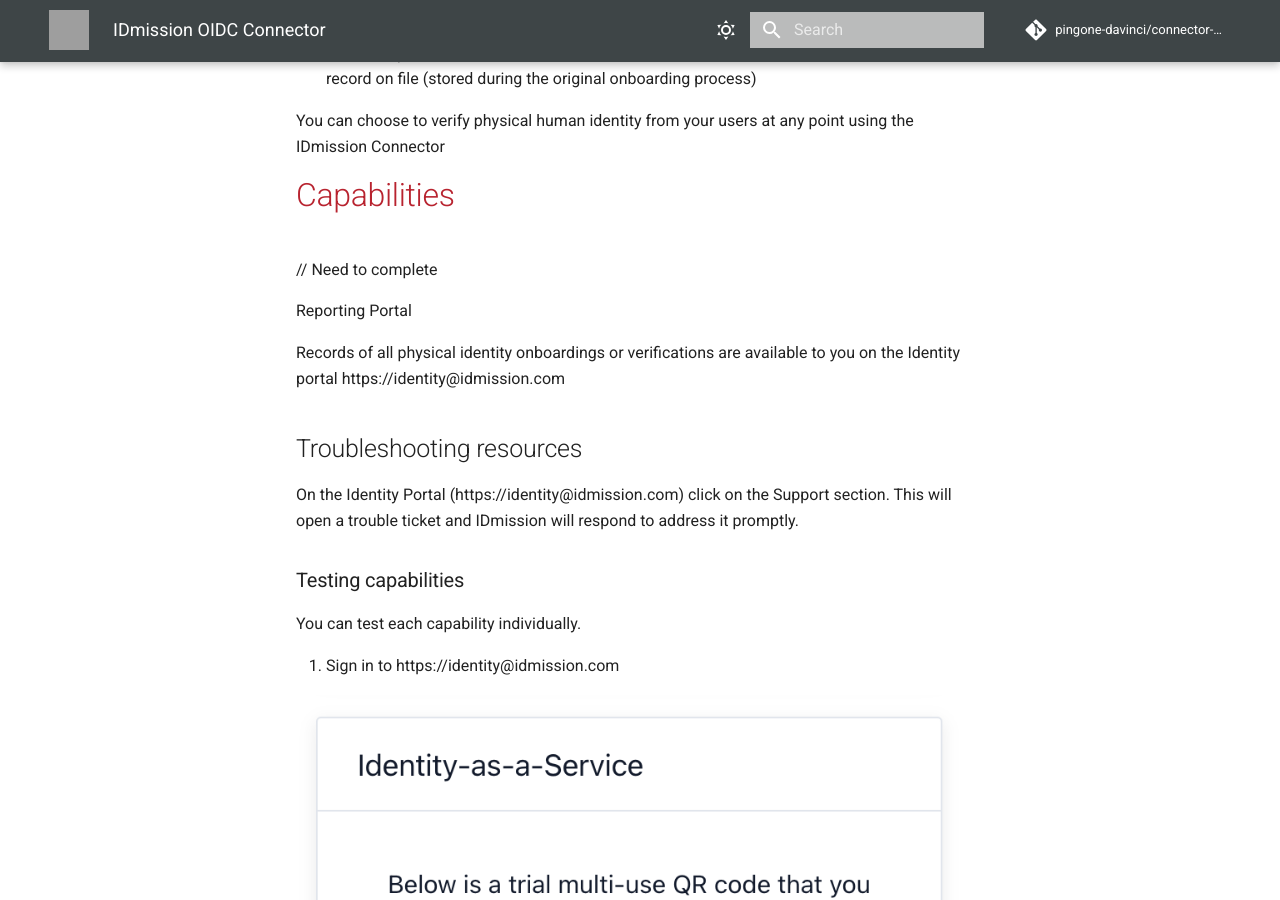
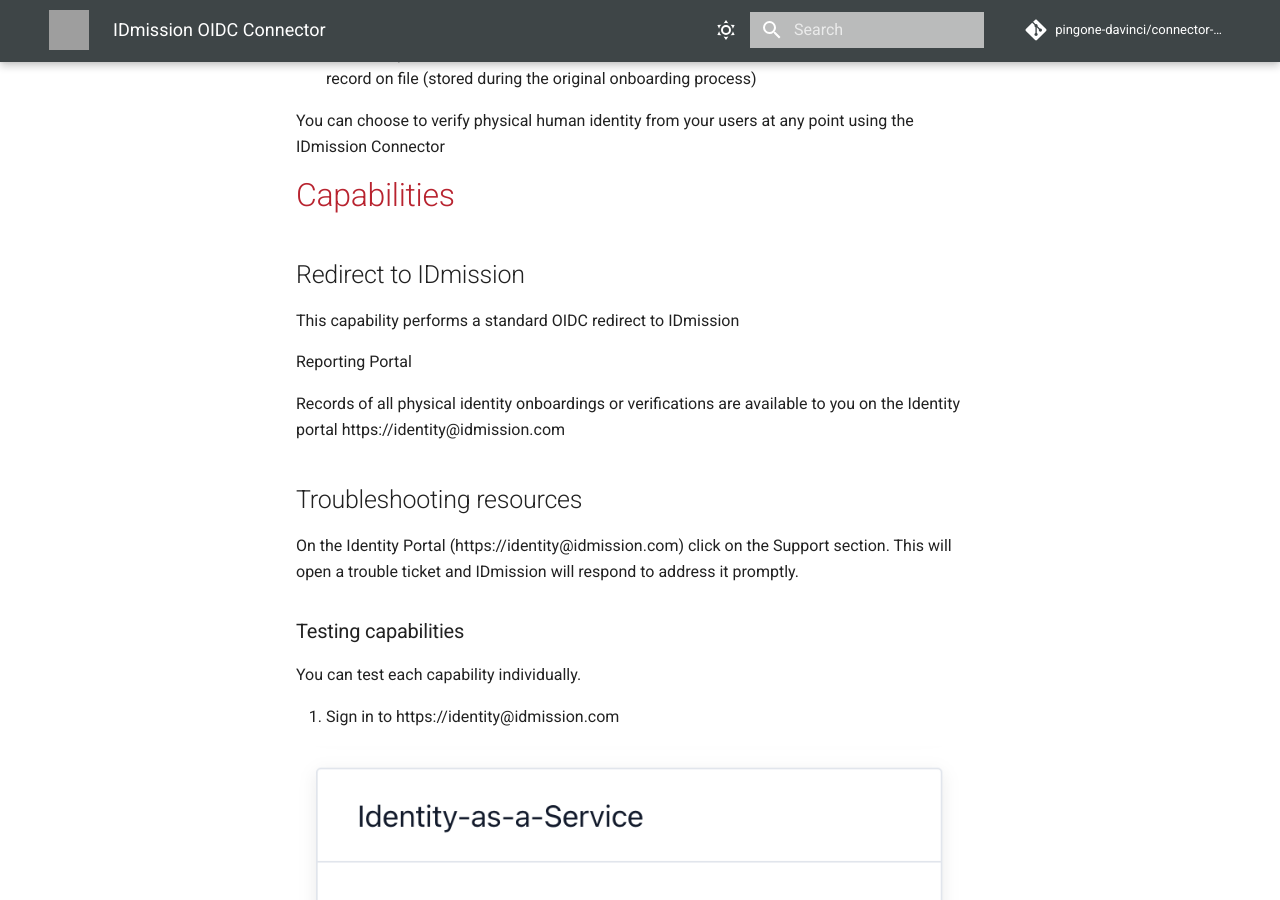
Before and after one commit to pingone-davinci/documentation, an MkDocs documentation site: the page built from docs/idmission-oidc/README.md, in a window 1280 px wide and 900 px high, scrolled down 3662 px. Built offline with MkDocs 1.6.1 and Material for MkDocs 9.7.7, drawn with Linux system fonts in a browser that asks for light colours; comment, search, counter and statistics services are not loaded; grey boxes are pictures that could not be loaded.

Commit message:
Update README.md

```diff
--- a/docs/idmission-oidc/README.md
+++ b/docs/idmission-oidc/README.md
@@ -64,7 +64,9 @@
 
 # Capabilities
 
-// Need to complete
+## Redirect to IDmission
+
+This capability performs a standard OIDC redirect to IDmission
 
 Reporting Portal
 
```
